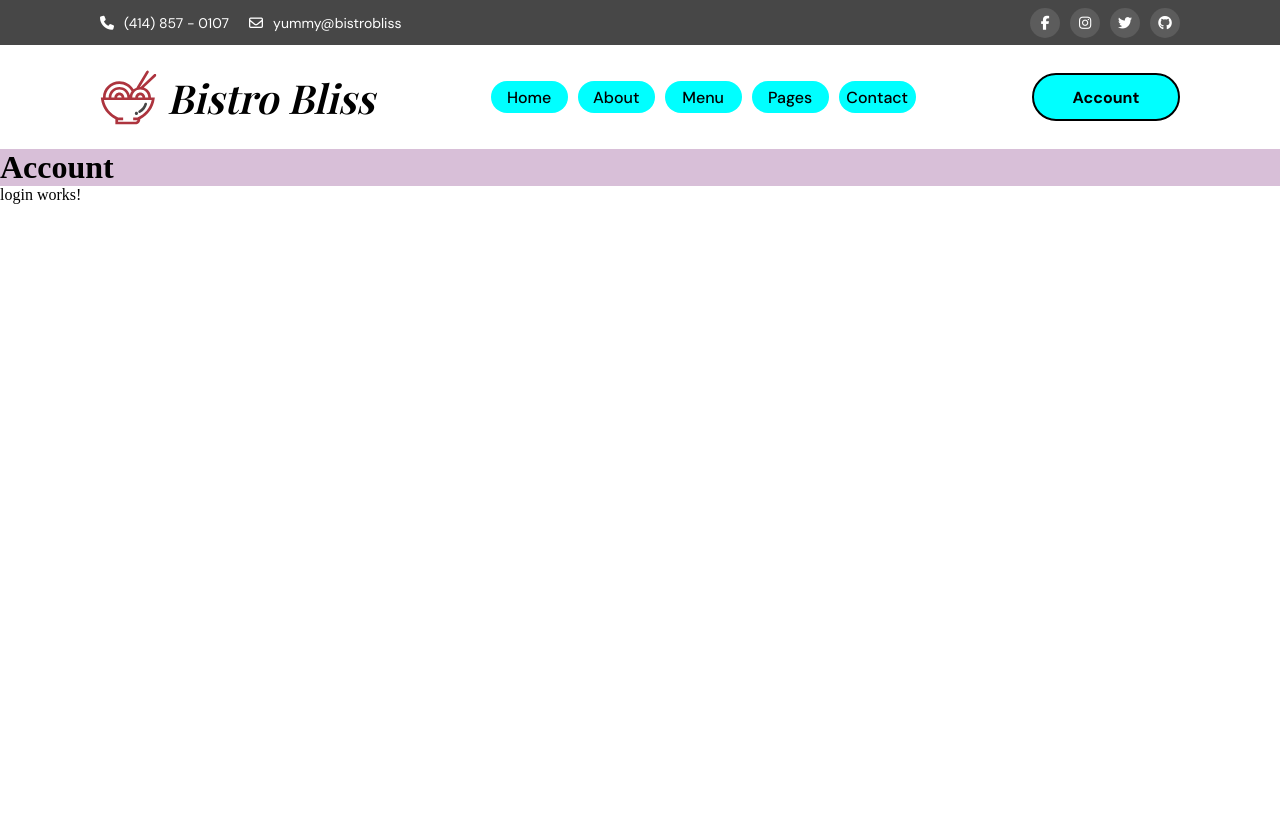
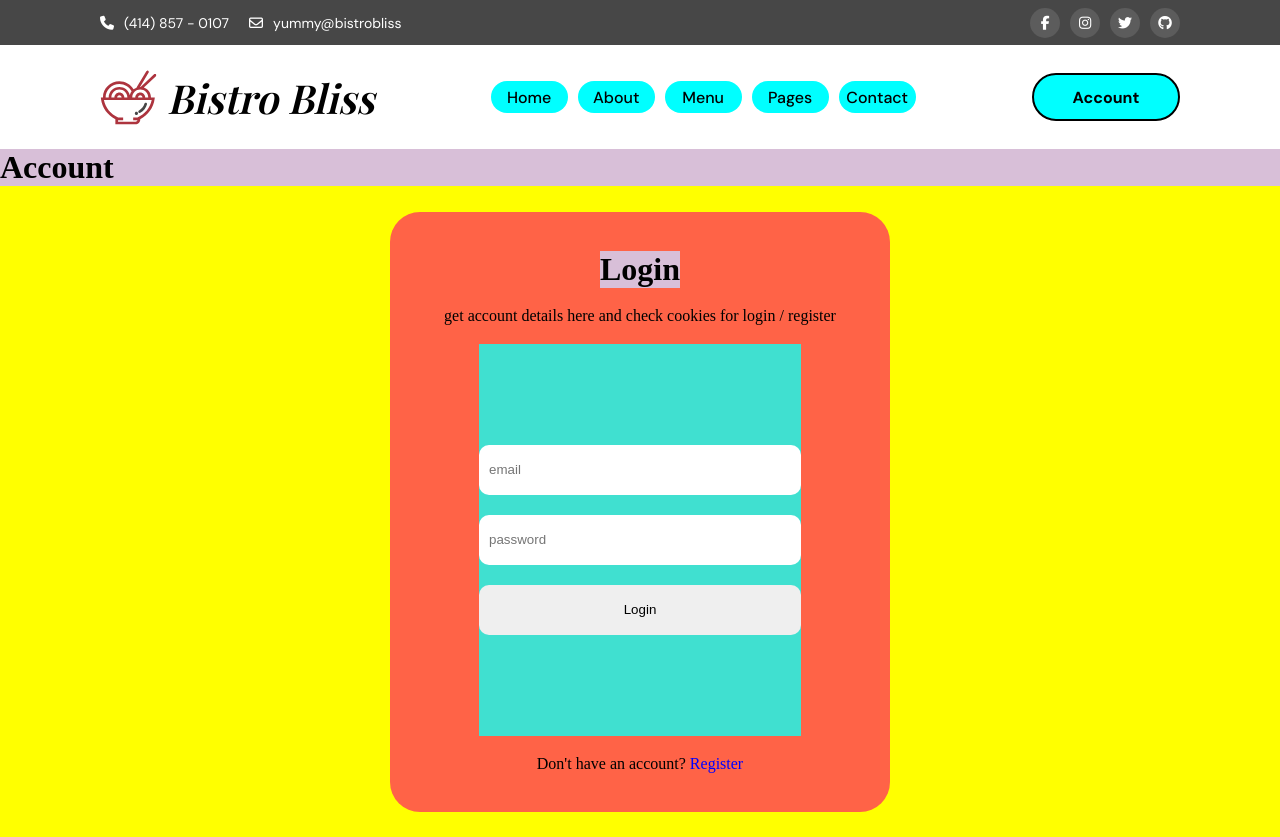
Before and after one commit to learnaholic-bit/ODC-Mean-Project-Frontend, an Angular app: page /account/login in a window 1280 px wide. Before the commit the page ends 800 px from the top, so only its background shows below. Built offline with nearby package versions, Linux system fonts and the light colour scheme; no server answers; a web font is replaced by a local one.

Commit message:
No Error msg login Register successful
todo
account details, manage accounts if admin using table and amIAdmin

```diff
--- a/src/app/account/account-details/account-details.component.html
+++ b/src/app/account/account-details/account-details.component.html
@@ -1,9 +1,9 @@
 <p>account-details works!</p>
 
-@if (loginStatus) {
+<!-- @if (loginStatus) {
 
     <h2>Logged In</h2>
 }
 
 <p>Account Details</p>
-<p>Login Status: {{ loginStatus }}</p>
+<p>Login Status: {{ loginStatus }}</p> -->
--- a/src/app/account/account-details/account-details.component.ts
+++ b/src/app/account/account-details/account-details.component.ts
@@ -11,15 +11,16 @@ import { ActivatedRoute, Router } from '@angular/router';
 })
 export class AccountDetailsComponent implements OnInit {
   //won't use the input mostly
-  @Input() loginStatus: boolean = false; // Define @Input property with default value
+  // @Input() loginStatus: boolean = false; // Define @Input property with default value
   private httpClient = inject(HttpClient);
 
   //constructor(private route: ActivatedRoute, private router: Router) { }
 
 
   ngOnInit(): void {
-    this.loginStatus = (sessionStorage.getItem('currentLoggedIn') === 'true');
-    console.log(this.loginStatus);
+    console.log('Account Details ib init');
+    console.log(sessionStorage.getItem('currentLoggedIn') + "from details")
+    // console.log(this.loginStatus);
 
 
     // here implementing  the request to the server to get the data
--- a/src/app/account/account.component.html
+++ b/src/app/account/account.component.html
@@ -1,6 +1,6 @@
 
 <!-- container will mostly be a card in the center of the page -->
 
-<h1>Account </h1>
+<h1>Account</h1>
 <!-- <app-account-details [loginStatus]="currentLoggedIn"></app-account-details> -->
 <router-outlet></router-outlet>
--- a/src/app/account/account.component.ts
+++ b/src/app/account/account.component.ts
@@ -11,13 +11,41 @@ import { HttpClient } from '@angular/common/http';
   styleUrl: './account.component.css'
 })
 export class AccountComponent implements OnInit {
-  currentLoggedIn: boolean = true; // Example logic variable;
+  // currentLoggedIn: boolean = false; // Example logic variable;
   private router = inject(Router);
   private httpClient = inject(HttpClient);
 
   ngOnInit(): void {
-    sessionStorage.setItem('currentLoggedIn', JSON.stringify(this.currentLoggedIn));
+    if (sessionStorage.getItem('currentLoggedIn') == 'false') {
+      // this.currentLoggedIn = false;
+      this.router.navigate(['/account/login']);
+    }
+
+    // not sure from the verfication logic and couldn't care more at this point
+
+    this.httpClient.get('http://localhost:3000/users/loggedIn',{withCredentials: true}).subscribe({
+      next: (data:any) => {
+        console.log(data);
+        if(data.status == 'success') {
+          sessionStorage.setItem('currentLoggedIn', true.toString());
+          this.router.navigate(['/account/']);
+        }
+        else {
+          //handle if replied with wrong response
+          sessionStorage.setItem('currentLoggedIn', false.toString());
+          this.router.navigate(['/account/login']);
+        }
+      },
+    error: (error) => {
+        console.log('Error Occured');
+        console.log(error);
+        sessionStorage.setItem('currentLoggedIn', false.toString());
+        this.router.navigate(['/account/login']);
+      }
+  })
     // this.router.navigate(['/account/']);
   }
 
+
+
 }
--- a/src/app/account/login/login.component.css
+++ b/src/app/account/login/login.component.css
@@ -0,0 +1,65 @@
+.container
+{
+    display: flex;
+    flex-direction: column;
+    align-items: center;
+    justify-content: center;
+    width: 100%;
+    height: calc(100vh - 149px);
+    background-color: yellow;
+}
+
+.card
+{
+    display: flex;
+    flex-direction: column;
+    align-items: center;
+    justify-content: space-evenly;
+    width: 500px;
+    height: 600px;
+    background-color: tomato;
+    width: 500px;
+    border-radius: 30px;
+    padding: 20px;
+}
+h1
+{
+    background-color: thistle;
+}
+
+
+form
+{
+    display: flex;
+    flex-direction: column;
+    align-items: center;
+    justify-content: center;
+    width: 70%;
+    height: 70%;
+    gap: 20px;
+    background-color: turquoise;
+}
+
+input
+{
+    width: 100%;
+    height: 50px;
+    border-radius: 10px;
+    border: none;
+    outline: none;
+    padding: 10px;
+}
+input[type="submit"]:hover
+{
+    cursor: pointer;
+    background-color: rgb(173, 52, 62) !important;
+    color: white;
+
+}
+
+a
+{
+    text-decoration: none;
+    color: blue;
+    /* background-color: rgb(173, 52, 62); */
+}
--- a/src/app/account/login/login.component.html
+++ b/src/app/account/login/login.component.html
@@ -1 +1,17 @@
-<p>login works!</p>
+<div class="container">
+
+    <div class="card">
+        <h1>Login</h1>
+        <p>get account details here and check cookies for login / register</p>
+        <form (submit)="onSubmit($event)" method="post">
+            <input type="text" name="email" placeholder="email">
+            <input type="password" name="password" placeholder="password">
+            <input type="submit" value="Login">
+
+        </form>
+        <p>Don't have an account? <a routerLink="/account/register">Register</a></p>
+
+
+    </div>
+
+</div>
--- a/src/app/account/login/login.component.ts
+++ b/src/app/account/login/login.component.ts
@@ -1,14 +1,52 @@
-import { Component, Input } from '@angular/core';
+import { HttpClient } from '@angular/common/http';
+import { Component, inject, Input } from '@angular/core';
+import { Router, RouterLink } from '@angular/router';
 
 @Component({
   selector: 'app-login',
   standalone: true,
-  imports: [],
+  imports: [RouterLink],
   templateUrl: './login.component.html',
   styleUrl: './login.component.css'
 })
 export class LoginComponent {
-  //won't use this mostly
-  @Input() loginStatus: boolean = false; // Define @Input property with default value
+
+  private http = inject(HttpClient);
+  usernameOrEmail: string = '';
+  data: any = new FormData();
+  router = inject(Router);
+
+  onSubmit(event: Event) {
+    event.preventDefault();
+    console.log(event.target);
+    this.data = new FormData(event.target as HTMLFormElement);
+
+    console.log(this.data.get('password'));
+    this.http.post('http://localhost:3000/users/login', this.data, {withCredentials: true})
+    .subscribe((response:any) => {
+      console.log(response)
+      if(response['status'] == 'success') {
+        sessionStorage.setItem('currentLoggedIn', true.toString());
+        this.router.navigate(['/account/']);
+      }
+    })
+    this.http.get('http://localhost:3000/users/loggedIn', {withCredentials: true}).subscribe((response) => {
+    console.log(response)
+  })
+
+  }
 
 }
+
+/*
+{
+    "email": "admin@example.com",
+    // "username": "admin",
+    "password": "@Abcde123"
+    // ,
+    // "role": "admin"
+}
+
+
+
+*/
--- a/src/app/account/register/register.component.css
+++ b/src/app/account/register/register.component.css
@@ -0,0 +1,89 @@
+.container
+{
+    display: flex;
+    flex-direction: column;
+    align-items: center;
+    justify-content: center;
+    width: 100%;
+    height: calc(100vh - 149px);
+    background-color: yellow;
+}
+
+.card
+{
+    display: flex;
+    flex-direction: column;
+    align-items: center;
+    justify-content: space-evenly;
+    width: 500px;
+    height: 600px;
+    background-color: tomato;
+    width: 500px;
+    border-radius: 30px;
+    padding: 20px;
+}
+h1
+{
+    background-color: thistle;
+}
+
+
+form
+{
+    display: flex;
+    flex-direction: column;
+    align-items: center;
+    justify-content: center;
+    width: 70%;
+    height: 70%;
+    gap: 20px;
+    background-color: turquoise;
+}
+
+input
+{
+    width: 100%;
+    height: 50px;
+    border-radius: 10px;
+    border: none;
+    outline: none;
+    padding: 10px;
+}
+input[type="submit"]:hover
+{
+    cursor: pointer;
+    background-color: rgb(173, 52, 62) !important;
+    color: white;
+
+}
+
+a
+{
+    text-decoration: none;
+    color: blue;
+    /* background-color: rgb(173, 52, 62); */
+}
+
+
+/* Styles for the custom file upload button */
+.custom-file-upload {
+    display: inline-block;
+    padding: 6px 12px;
+    cursor: pointer;
+    border: 2px solid #007bff;
+    border-radius: 4px;
+    background-color: #007bff;
+    color: white;
+    font-size: 16px;
+    text-align: center;
+    transition: background-color 0.3s, border-color 0.3s;
+}
+
+.custom-file-upload:hover {
+    background-color: #0056b3;
+    border-color: #0056b3;
+}
+
+.custom-file-upload input[type="file"] {
+    display: none;
+}
--- a/src/app/account/register/register.component.html
+++ b/src/app/account/register/register.component.html
@@ -1 +1,22 @@
-<p>register works!</p>
+<div class="container">
+
+    <div class="card">
+        <h1>Register</h1>
+        <p>get account details here and check cookies for login / register</p>
+        <form (submit)="onSubmit($event)" method="post">
+            <input type="text" name="email" placeholder="email">
+            <input type="text" name="username" placeholder="username">
+            <input type="password" name="password" placeholder="password">
+            <label for="file-upload" class="custom-file-upload">
+                Choose a profile image
+            </label>
+            <input id="file-upload" type="file" name="image" accept="image/*" style="display: none;">
+            <input type="submit" value="Register">
+
+        </form>
+        <p>Have an account? <a routerLink="/account/login">Login</a></p>
+
+
+    </div>
+
+</div>
--- a/src/app/account/register/register.component.ts
+++ b/src/app/account/register/register.component.ts
@@ -1,4 +1,6 @@
-import { Component, Input } from '@angular/core';
+import { HttpClient } from '@angular/common/http';
+import { Component, inject, Input } from '@angular/core';
+import { Router } from '@angular/router';
 
 @Component({
   selector: 'app-register',
@@ -9,5 +11,29 @@ import { Component, Input } from '@angular/core';
 })
 export class RegisterComponent {
   //won't use this mostly
-  @Input() loginStatus: boolean = false; // Define @Input property with default value
+  private http = inject(HttpClient);
+  usernameOrEmail: string = '';
+  data: any = new FormData();
+  router = inject(Router);
+
+  onSubmit(event: Event) {
+    event.preventDefault();
+    console.log(event.target);
+    this.data = new FormData(event.target as HTMLFormElement);
+
+    console.log(this.data.get('password'));
+    this.http.post('http://localhost:3000/users/register', this.data, {withCredentials: true})
+    .subscribe((response:any) => {
+      console.log(response)
+      if(response['status'] == 'success') {
+        sessionStorage.setItem('currentLoggedIn', false.toString());
+        this.router.navigate(['/account/']);
+      }
+    })
+    this.http.get('http://localhost:3000/users/loggedIn', {withCredentials: true}).subscribe((response) => {
+    console.log(response)
+  })
+
+  }
+
 }
```
